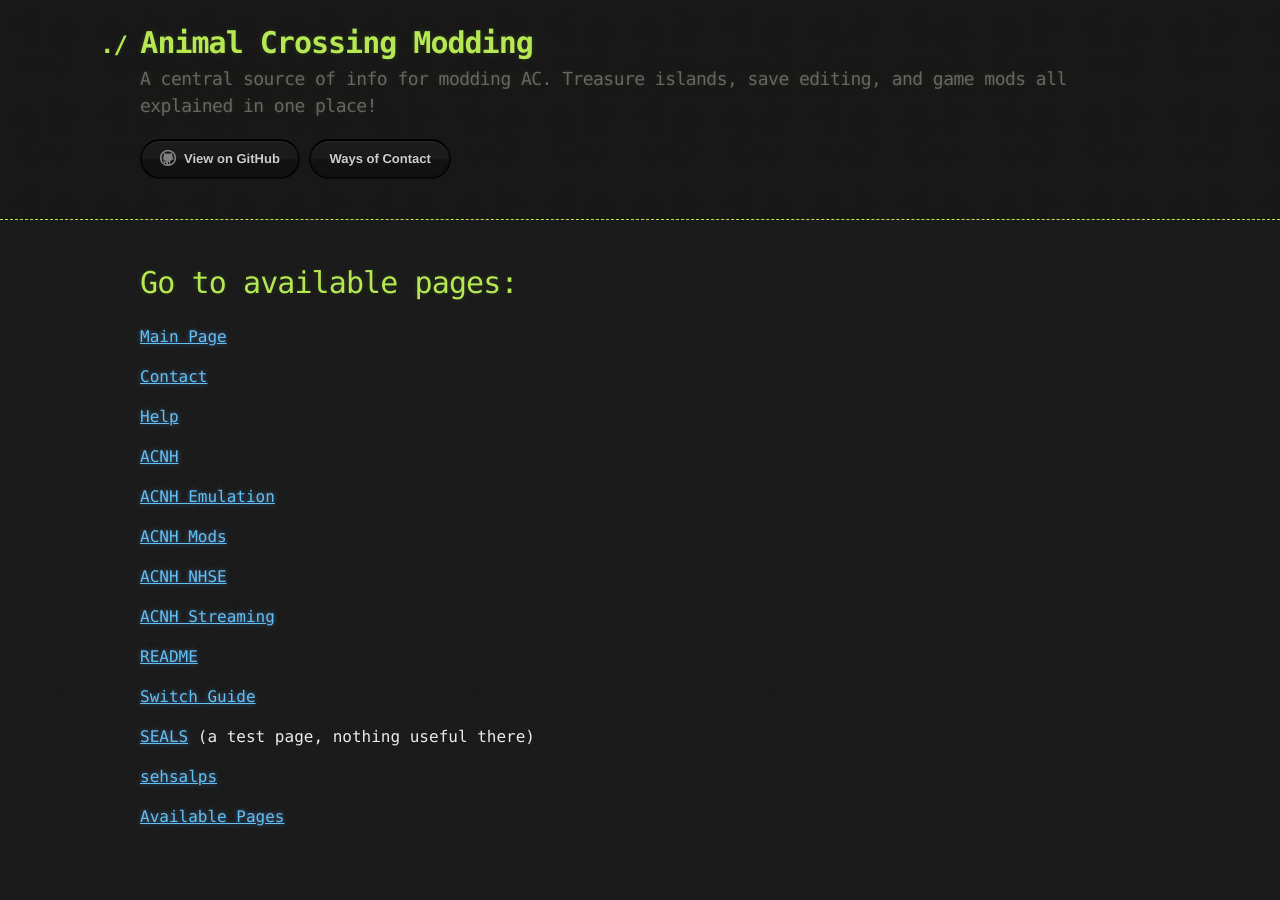
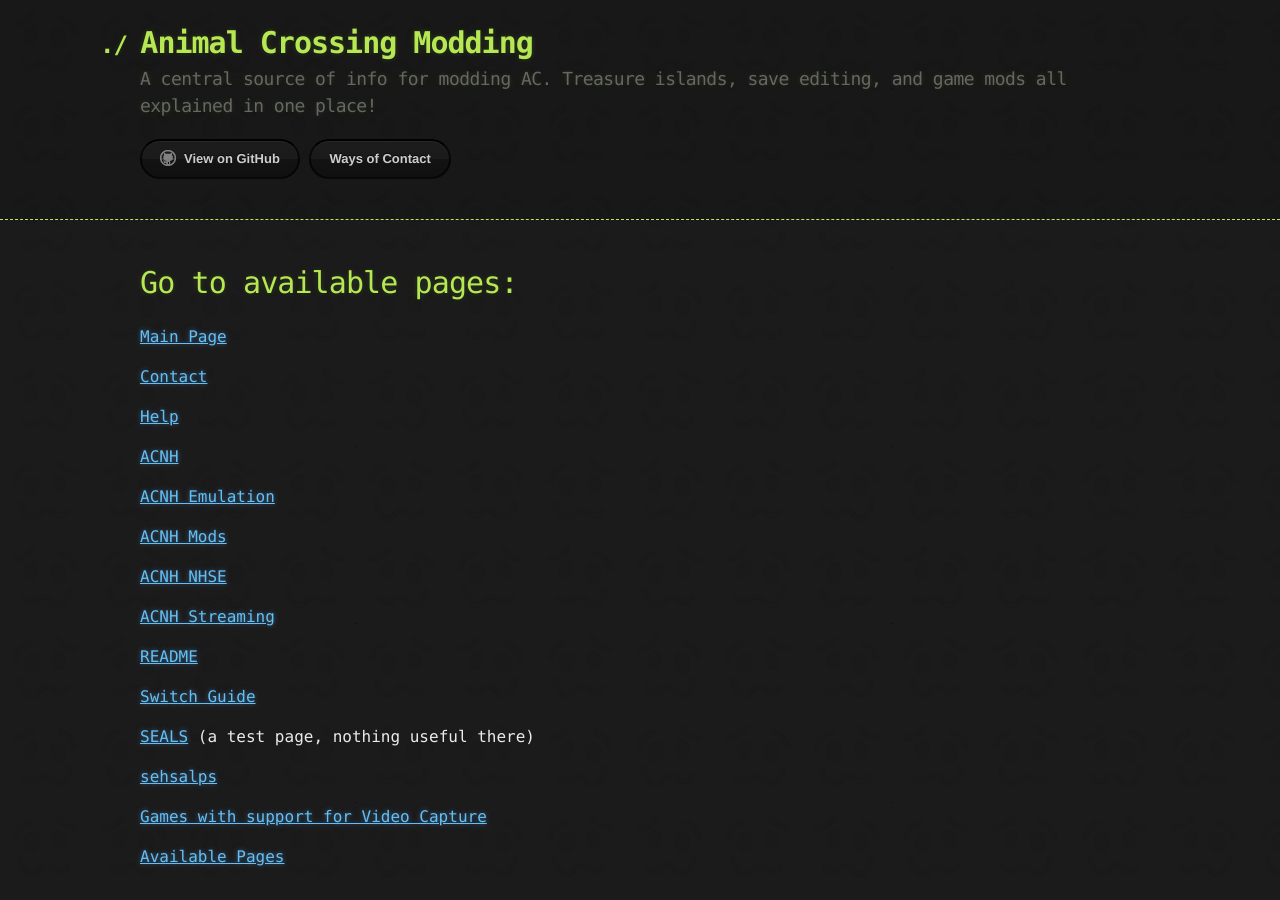
Before and after one commit to inconsistent-dg/AC-Modding, a Jekyll site: the page built from 219.md, in a window 1280 px wide. Built offline with Jekyll 4.4.1, drawn with Linux system fonts in a browser that asks for light colours; our own code applies the rules of GitHub Pages for plain Markdown files.

Commit message:
updated 219

```diff
--- a/219.md
+++ b/219.md
@@ -31,4 +31,6 @@
 
 [sehsalps](pages/misc/sehsalps.txt)
 
+[Games with support for Video Capture](pages/gamesw-video-capture.md)
+
 [Available Pages](219)
```
